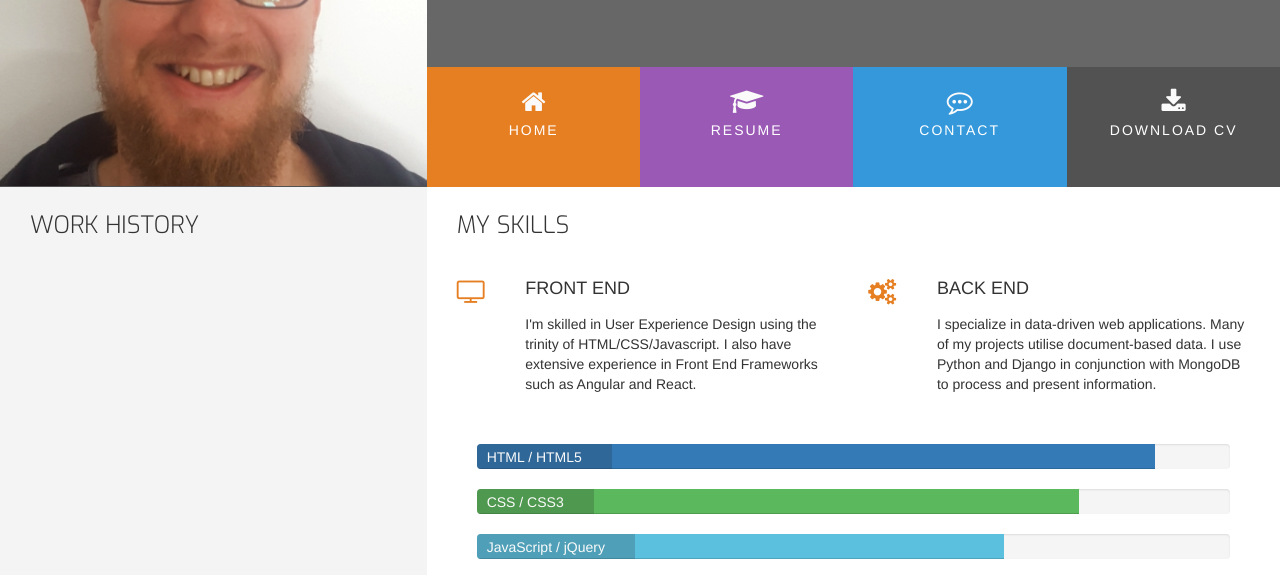
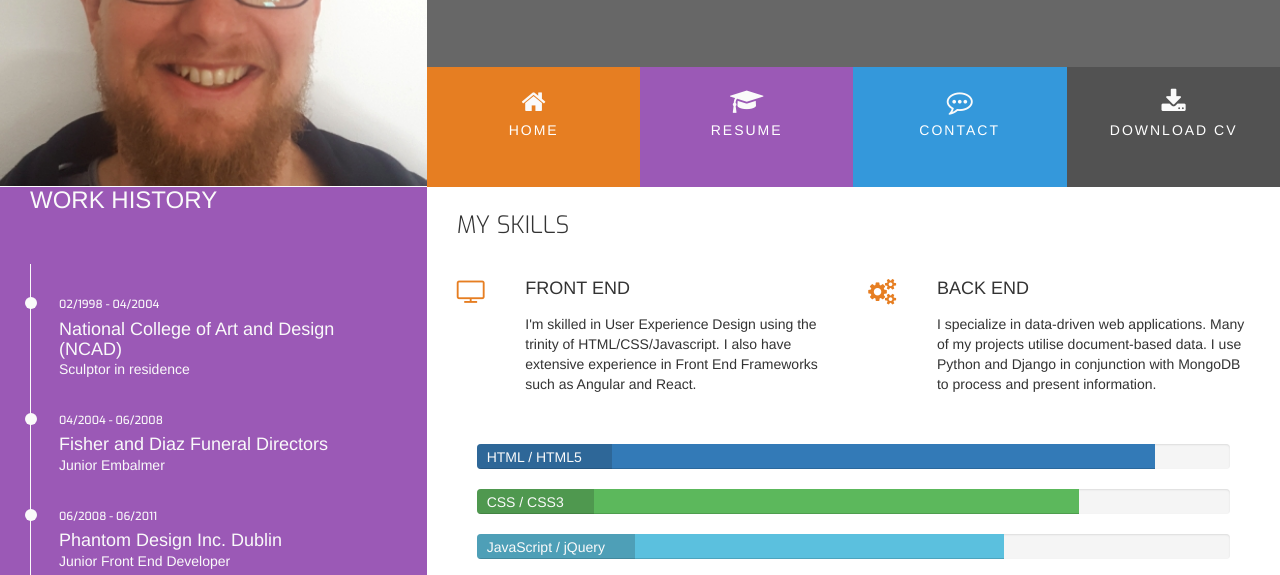
Before and after one commit to lesock/CV-task, a plain HTML site: page resume.html in a window 1280 px wide. Shown: the part 194-769 px from the top of the page. Drawn offline with nearby package versions, Linux system fonts and the light colour scheme.

Commit message:
work timeline added

```diff
--- a/assets/css/style.css
+++ b/assets/css/style.css
@@ -2,9 +2,7 @@
 
 /*-------------------------------------------------------------Colors---------*/
 
-body {
-    background-color: #525252;
-}
+
 
 .bg-color-name-title {
     background-color: #676767;
@@ -31,7 +29,11 @@ body {
 }
 
 .bg-color-personal-info {
-    background-color: #f4f4f4;
+    background-color: #fafafa;
+}
+
+.bg-color-work-history {
+    background-color: #9b59b6;
 }
 
 /*----------------------------------------------Specoial Paddings/Margins/Text*/
@@ -56,7 +58,7 @@ h4 {
     display: inline-block;
 }
 
-/*.section-column {
+/*--.section-column {
     padding: 0 30px 30px;
     float: none;
     display: table-cell;
@@ -171,7 +173,6 @@ footer .cv-pdf i {
     text-align: center;
     font-size: 18px;
     padding-left: 5px;
-
 }
 
 footer .cv-pdf i:hover {
@@ -278,6 +279,52 @@ footer .cv-pdf i:hover {
     margin: 40px 20px;
 }
 
+/*----------------------------------------------------------------Work History*/
+.timeline-item {
+    padding: 4em 2em 0em 2em;
+    position: relative;
+    color: #fafafa;
+    border-left: 1px solid;
+}
+
+.timeline-item p {
+    padding: 0;
+    margin: 0;
+}
+
+.timeline-item::before {
+    content: attr(dates);
+    position: absolute;
+    left: 2.5em;
+    top: 3em;
+    display: block;
+    font-family: "Exo", sans-serif;
+    font-weight: 500;
+    font-size: .8em;
+    padding: 0;
+    margin: 0;
+}
+
+.timeline-item::after {
+    width: 12px;
+    height: 12px;
+    display: block;
+    top: 2.4em;
+    position: absolute;
+    left: -6px;
+    border-radius: 12px;
+    content: '';
+    background: #fafafa;
+}
+
+.history-heading {
+    color: #fafafa;
+    margin-bottom: 50px;
+}
+
+.history-items {
+    margin-bottom: 30px;
+}
 /*---------------------------------------------------------------Media Queries*/
 
 @media(min-width: 992px) {
--- a/resume.html
+++ b/resume.html
@@ -46,10 +46,28 @@ head>
 
     <section class="container-fluid">
         <div class="row row-table">
-            <div class="col-xs-12 col-sm-12 col-md-4 bg-color-personal-info section-column">
+            <div class="col-xs-12 col-sm-12 col-md-4 bg-color-work-history section-column">
                 <div class="row">
                     <div class="col-md-12">
-                        <h3 class="section-heading uppercase">Work History</h3>
+                        <h3 class="history-heading uppercase">Work History</h3>
+                    </div>
+                </div>
+                <div class="history-items">
+                    <div class="timeline-item" dates="02/1998 - 04/2004">
+                        <h4>National College of Art and Design (NCAD)</h4>
+                        <p>Sculptor in residence</p>
+                    </div>
+                    <div class="timeline-item" dates="04/2004 - 06/2008">
+                        <h4>Fisher and Diaz Funeral Directors</h4>
+                        <p>Junior Embalmer</p>
+                    </div>
+                    <div class="timeline-item" dates="06/2008 - 06/2011">
+                        <h4>Phantom Design Inc. Dublin</h4>
+                        <p>Junior Front End Developer</p>
+                    </div>
+                    <div class="timeline-item" dates="06/2011 - Present">
+                        <h4>Hooli Inc. Silicon Valley</h4>
+                        <p>Full Stack Web Developer</p>
                     </div>
                 </div>
             </div>
@@ -72,7 +90,6 @@ head>
                                 </p>
                             </div>
                         </div>
-
                     </div>
                     <div class="col-xs-10 col-xs-offset-1 col-sm-offset-0 col-sm-4 col-md-6">
                         <div class="row">
@@ -127,13 +144,12 @@ head>
 
     <footer class="container-fluid">
         <div class="row">
-            <div id="footer-details">
+
                 <div class="col-sm-4">
                     <h5 class="uppercase general-sub">About</h5>
                     <p class="inline-block">
                         Full Stack Web Developer. Skilled in everything from HTML to Heroku. The capacity to structural and design thinking.
                     </p>
-                </div>
                 </div>
                 <div class="col-sm-4">
                     <h5 class="uppercase general-sub">Download My CV</h5>
```
Also changed, not shown: index.html (+0 -5 lines). Lines whose indentation alone changed are shown as unchanged.
